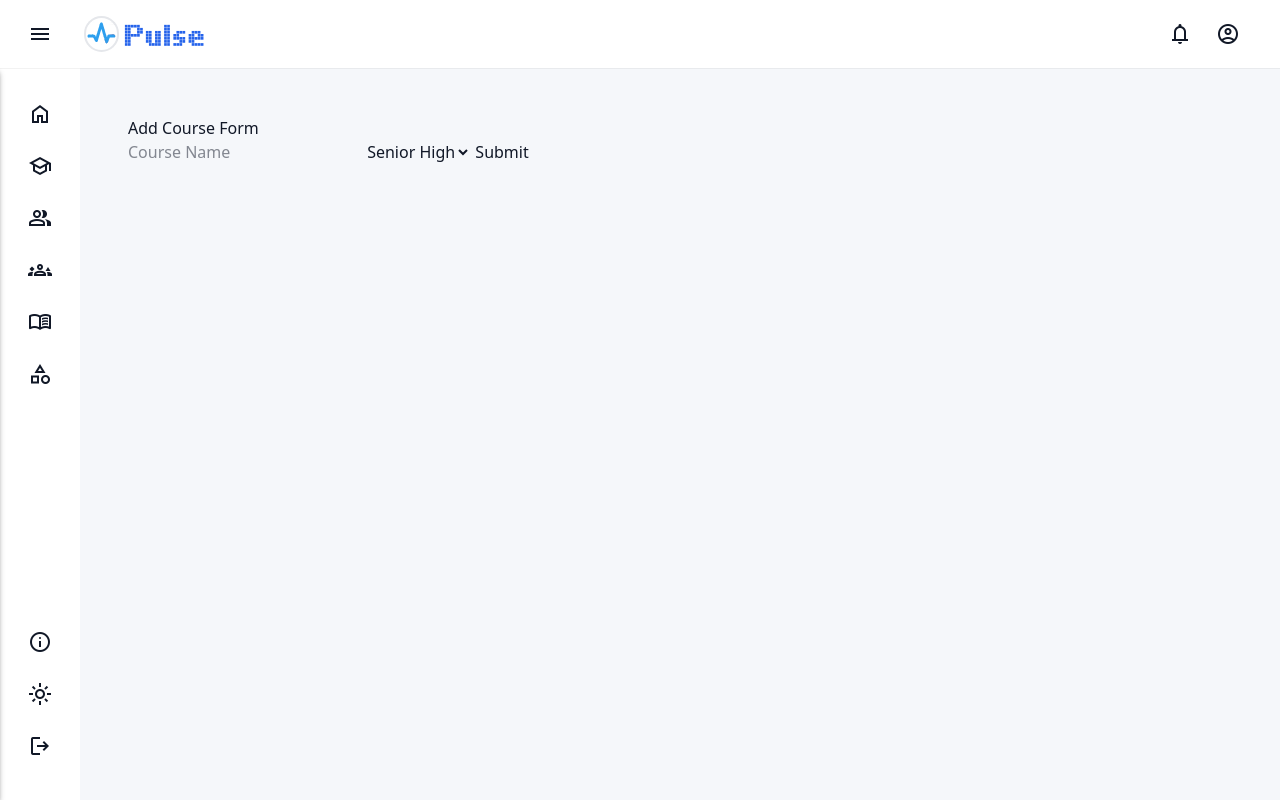
After one commit to JosephCanzana/Pulse, a Flask app: page /admin/course/add in a window 1280 px wide. The commit adds this page. Run offline with Flask 3, Linux system fonts and the light colour scheme; a user stored in the database is signed in; data comes from the database, SQL or seed files in the repository.

Commit message:
Add course list and adding page

```diff
--- a/app.py
+++ b/app.py
@@ -1,7 +1,7 @@
 from flask import Flask, render_template, request, redirect, url_for, session
 from flask_sqlalchemy import SQLAlchemy
 from sqlalchemy import text
-from helpers import encrypt_password, check_password, add_user, assign_student_profile
+from helpers import *
 
 # ==== APP SETUP ====
 app = Flask(__name__)
@@ -91,6 +91,7 @@ def admin():
     return render_template("admin/dashboard.html", name=session["first_name"])
 
 
+# ADMIN STUDENT LIST
 @app.route("/admin/student")
 def admin_student():
     query = text("""
@@ -109,9 +110,8 @@ def admin_student():
         WHERE Users.role = 'student'
     """)
 
-    students = db.session.execute(query).mappings().all()
+    students = db.session.execute(query).fetchall()
     return render_template("admin/student/list.html", students=students)
-
 
 
 @app.route("/admin/student/add", methods=["POST", "GET"])
@@ -128,6 +128,10 @@ def admin_student_add():
         # convert school id to email
         email = f"{school_id}@holycross.edu.ph"
 
+        # Get existing course to avoid duplicate
+        if is_exist(db, school_id, "school_id", "StudentProfile"):
+            return apology(message="It exist")
+
         # Add user in db
         user = add_user(db, first, second, last, email, school_id, gender, "student")
         user_id = user["id"]
@@ -143,12 +147,96 @@ def admin_student_add():
         return redirect(url_for("admin_student_add"))
 
     else:
-        education_lvls = db.session.execute(text("SELECT * FROM EducationLevel"))
-        courses = db.session.execute(text("SELECT * FROM Course"))
-        sections = db.session.execute(text("SELECT * FROM Section"))
-        years = db.session.execute(text("SELECT * FROM AcademicYear"))
+        education_lvls = db.session.execute(text("SELECT * FROM EducationLevel")).fetchall()
+        courses = db.session.execute(text("SELECT * FROM Course")).fetchall()
+        sections = db.session.execute(text("SELECT * FROM Section")).fetchall()
+        years = db.session.execute(text("SELECT * FROM AcademicYear")).fetchall()
 
         return render_template("admin/student/add_form.html", education_lvls=education_lvls, courses=courses, sections=sections, years=years)
+
+# ADMIN TEACHER LIST
+@app.route("/admin/teacher")
+def admin_teacher():
+    query = text("""
+        SELECT
+            Users.id AS user_id,
+            Users.first_name,
+            Users.last_name,
+            Users.email,
+            Users.school_id,
+            TeacherProfile.id AS profile_id,
+            TeacherProfile.education_level_id,
+            TeacherProfile.department_id
+        FROM Users
+        JOIN TeacherProfile ON Users.id = TeacherProfile.user_id
+    """)
+    teachers = db.session.execute(query).fetchall()
+    return render_template("admin/teacher/list.html", teachers=teachers)
+
+@app.route("/admin/teacher/add", methods=["POST", "GET"])
+def admin_teacher_add():
+    if request.method == "POST":
+
+        # USER form part
+        first = request.form.get("first_name").title()
+        second = request.form.get("second_name").title()
+        last = request.form.get("last_name").title()
+        school_id = request.form.get("school_id")
+        gender = request.form.get("gender").title()
+        # convert school id to email
+        email = f"{school_id}@holycross.edu.ph"
+
+
+        # Get existing course to avoid duplicate
+        if is_exist(db, school_id, "school_id", "TeacherProfile"):
+            return apology(message="It exist")
+
+        # Add user in db
+        user = add_user(db, first, second, last, email, school_id, gender, "student")
+        user_id = user["id"]
+
+        # teacher profile form
+        department_id = request.form.get("department_id")
+        lvl_id = request.form.get("lvl_id")
+
+        assign_teacher_profile(db, user_id, department_id, lvl_id)
+        return redirect(url_for("admin_teacher_add"))
+
+    else:
+        departments = db.session.execute(text("SELECT * FROM Department")).fetchall()
+        lvls = db.session.execute(text("SELECT * FROM EducationLevel")).fetchall()
+        return render_template("admin/teacher/add_form.html", departments=departments, lvls=lvls)
+
+
+@app.route("/admin/course")
+def admin_course():
+    courses = db.session.execute(text("SELECT * FROM Course")).mappings().all()
+    return render_template("admin/course/list.html", courses=courses)
+
+@app.route("/admin/course/add", methods=["POST", "GET"])
+def admin_course_add():
+    if request.method == "POST":
+
+        # Form getters
+        course_name = request.form.get("name").title().strip()
+        lvl_id = request.form.get("lvl_id").title().strip()
+
+        # Get existing course to avoid duplicate
+        if is_exist(db, course_name, "name", "Course"):
+            return apology(message="It exist")
+
+        # Append to the courses
+        add_course(db, course_name, lvl_id)
+
+        return redirect(url_for("admin_course_add"))
+    else:
+        ed_lvl = db.session.execute(text("SELECT * FROM EducationLevel")).mappings().all()
+        valid_course = []
+        for lvl in ed_lvl:
+            if lvl["name"] in ["Senior High", "College"]:
+                valid_course.append(int(lvl["id"]))
+        return render_template("admin/course/add_form.html", lvls=ed_lvl,valid_course=valid_course)
+
 
 # ==== TEACHER PAGES =====
 
@@ -164,7 +252,5 @@ def student():
     return render_template("student/dashboard.html", name=session["first_name"])
 
 
-
-
 if __name__ == "__main__":
     app.run(debug=True)
--- a/static/css/output.css
+++ b/static/css/output.css
@@ -12,8 +12,6 @@
     --color-white: #fff;
     --spacing: 0.25rem;
     --container-lg: 32rem;
-    --text-xs: 0.75rem;
-    --text-xs--line-height: calc(1 / 0.75);
     --text-sm: 0.875rem;
     --text-sm--line-height: calc(1.25 / 0.875);
     --text-base: 1rem;
@@ -22,8 +20,6 @@
     --text-lg--line-height: calc(1.75 / 1.125);
     --text-xl: 1.25rem;
     --text-xl--line-height: calc(1.75 / 1.25);
-    --text-2xl: 1.5rem;
-    --text-2xl--line-height: calc(2 / 1.5);
     --text-3xl: 1.875rem;
     --text-3xl--line-height: calc(2.25 / 1.875);
     --text-4xl: 2.25rem;
@@ -34,7 +30,6 @@
     --font-weight-medium: 500;
     --font-weight-semibold: 600;
     --font-weight-bold: 700;
-    --tracking-wide: 0.025em;
     --leading-relaxed: 1.625;
     --radius-xl: 0.75rem;
     --radius-2xl: 1rem;
@@ -1055,11 +1016,6 @@
   inherits: false;
   initial-value: 0 0 #0000;
 }
-@property --tw-outline-style {
-  syntax: "*";
-  inherits: false;
-  initial-value: solid;
-}
 @property --tw-blur {
   syntax: "*";
   inherits: false;
@@ -1158,7 +1114,6 @@
       --tw-ring-offset-width: 0px;
       --tw-ring-offset-color: #fff;
       --tw-ring-offset-shadow: 0 0 #0000;
-      --tw-outline-style: solid;
       --tw-blur: initial;
       --tw-brightness: initial;
       --tw-contrast: initial;
--- /dev/null
+++ b/templates/admin/course/add_form.html
@@ -0,0 +1,22 @@
+{% extends "layout.html" %}
+
+{% block title %}
+  Add Course Form
+{% endblock %}
+
+{% block main %}
+<h1>Add Course Form</h1>
+
+<form action="{{ url_for('admin_course_add') }}" method="POST">
+    <input type="text" name="name" placeholder="Course Name">
+    <select name="lvl_id">
+        {% for lvl in lvls %}
+          {% if lvl.id in valid_course %}
+            <option value="{{ lvl.id }}">{{ lvl.name }}</option>
+          {% endif %}
+        {% endfor %}
+    </select>
+    <button>Submit</button>
+</form>
+
+{% endblock %}
--- a/templates/components/sidebar.html
+++ b/templates/components/sidebar.html
@@ -10,13 +10,16 @@
             <a href="{{ url_for('admin') }}" class="btn-side-bar-collapsed">
                 <span class="material-symbols-outlined">home</span>
             </a>
-            <a href="{{ url_for('admin_student') }}" class="btn-side-bar-collapsed">
+            <a href="{{ url_for('admin_teacher') }}" class="btn-side-bar-collapsed">
                 <span class="material-symbols-outlined">school</span>
             </a>
-            <a href="#" class="btn-side-bar-collapsed">
+            <a href="{{ url_for('admin_student') }}" class="btn-side-bar-collapsed">
                 <span class="material-symbols-outlined">group</span>
             </a>
             <a href="#" class="btn-side-bar-collapsed">
+                <span class="material-symbols-outlined">groups_3</span>
+            </a>
+            <a href="{{ url_for('admin_course') }}" class="btn-side-bar-collapsed">
                 <span class="material-symbols-outlined">menu_book</span>
             </a>
             <a href="#" class="btn-side-bar-collapsed">
@@ -79,14 +82,19 @@
                 <span class="material-symbols-outlined">home</span>
                 <span class="ml-4">Dashboard</span>
             </a>
-            <a href="#" class="btn-side-bar-expand">
+            <a href="{{ url_for('admin_teacher') }}" class="btn-side-bar-expand">
                 <span class="material-symbols-outlined">school</span>
                 <span class="ml-4">Teachers</span>
 
             </a>
-            <a href="#" class="btn-side-bar-expand">
+            <a href="{{ url_for('admin_student') }}" class="btn-side-bar-expand">
                 <span class="material-symbols-outlined">group</span>
                 <span class="ml-4">Students</span>
+            </a>
+
+            <a href="#" class="btn-side-bar-expand">
+                <span class="material-symbols-outlined">groups_3</span>
+                <span class="ml-4">Department</span>
             </a>
 
             <a href="#" class="btn-side-bar-expand">
```
Also changed, not shown: other parts of static/css/output.css (+0 -34 lines), helpers.py (+41 -0 lines), schema.sql (+37 -2 lines), templates/admin/course/list.html (+29 -0 lines), templates/admin/teacher/add_form.html (added, +37 -0 lines), templates/admin/teacher/list.html (+28 -3 lines), templates/admin/course/form.html (deleted), templates/admin/teacher/form.html (deleted).
